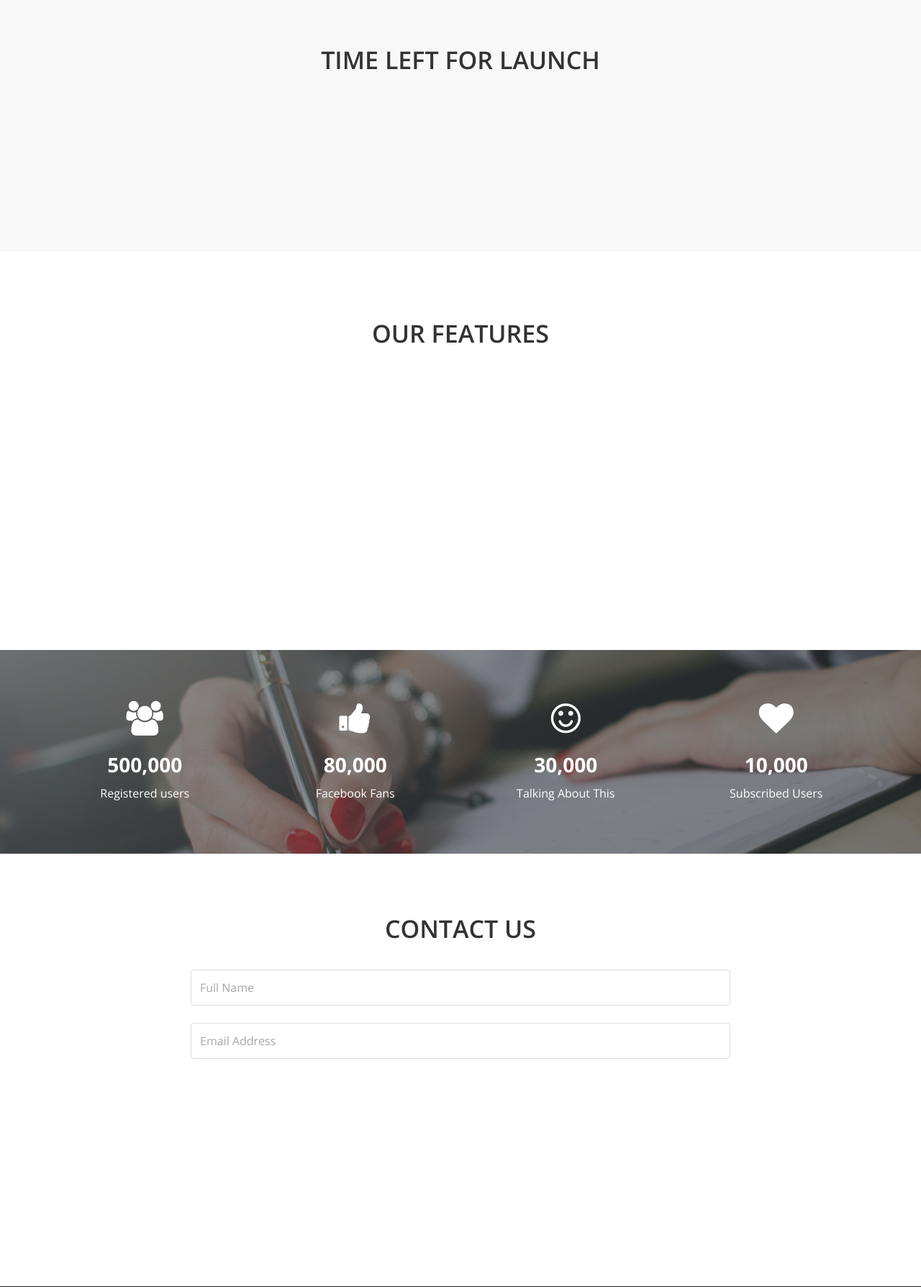
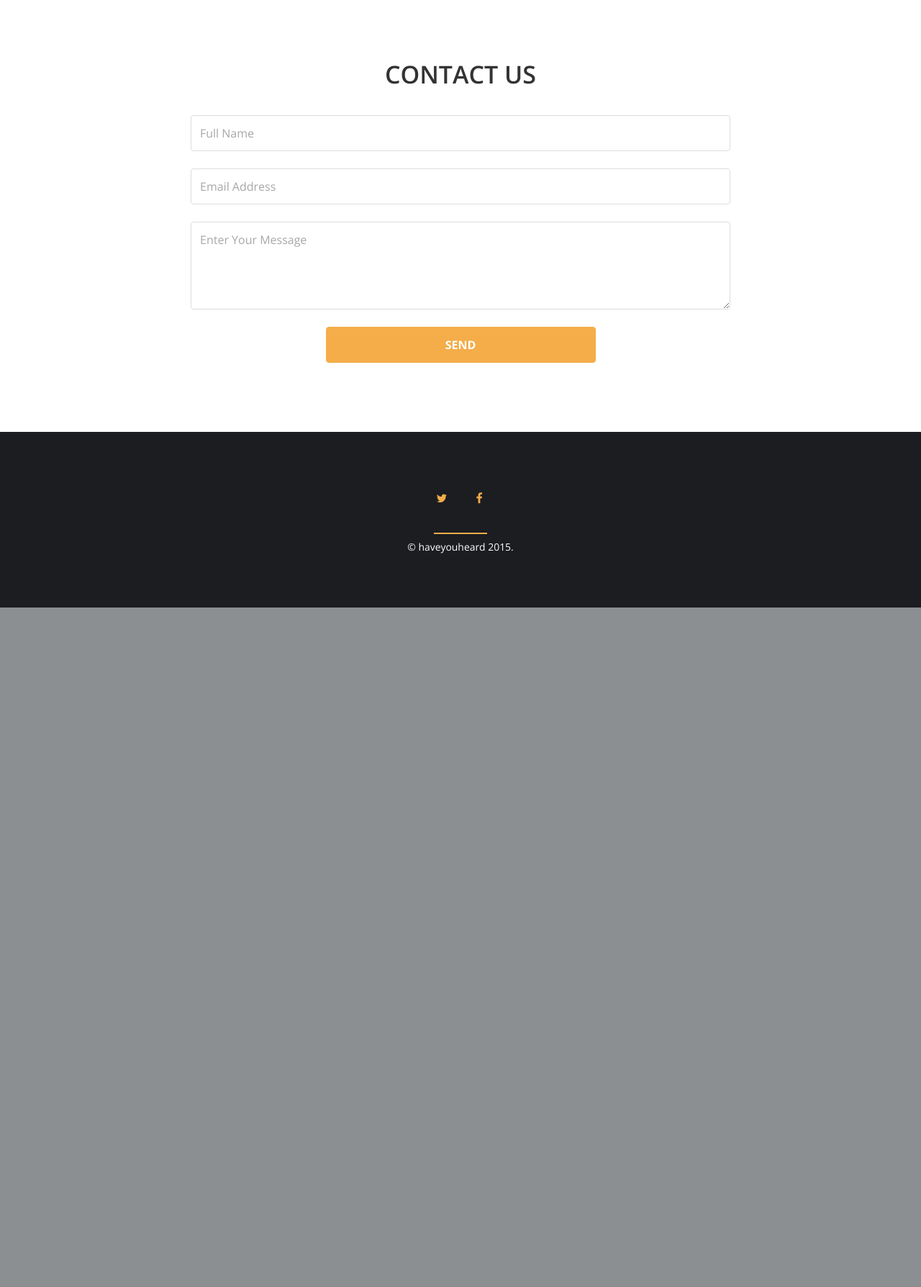
Before and after one commit to alexcrawley/hyh-django, a Django app: page / in a window 1280 px wide. Shown: the part 777-2565 px from the top of the page at 72% size. After the commit the page ends 1621 px from the top, so only its background shows below. Run offline with Django 3.2, Linux system fonts and the light colour scheme; some libraries are stand-ins or nearby versions.

Commit message:
Make landign page a bit nicer

```diff
--- a/apps/notifications/forms.py
+++ b/apps/notifications/forms.py
@@ -2,4 +2,4 @@ from django import forms
 
 
 class SubscribeForm(forms.Form):
-    email = forms.EmailField()
+    email = forms.EmailField(label='')
--- a/templates/landing_page.html
+++ b/templates/landing_page.html
@@ -32,7 +32,10 @@
     <header class="row">
       <div class="col-md-6 col-sm-6">
         <!--logo-->
-        <div class="logo"> <img src="{% static 'img/logo.png' %}" data-at2x="{% static 'img/logo@2x.png' %}" alt="logo"> </div>
+        <div class="logo">
+          <h2>haveyouheard.london</h2>
+          Discover a different London
+        </div>
         <!--logo end-->
       </div>
       <div class="col-md-6 col-sm-6 clearfix">
@@ -40,7 +43,6 @@
         <ul class="social text-center">
           <li><a href="https://twitter.com/" target="_blank"><i class="fa fa-twitter"></i></a></li>
           <li><a href="https://www.facebook.com/" target="_blank"><i class="fa fa-facebook"></i></a></li>
-          <li><a href="https://plus.google.com/" target="_blank"><i class="fa fa-google-plus"></i></a></li>
         </ul>
         <!--social end-->
       </div>
@@ -61,7 +63,6 @@
                 <button type="submit" class="button" name="subscribe">GET ACCESS</button>
               </form>
               <p class="terms">* We won’t spam</p>
-              <p id="mc-notification"></p>
             </div>
             <!--sub-form end-->
           </header>
@@ -75,95 +76,6 @@
 
 </div>
 <!--hero-unit end-->
-
-<!--countdown timer-->
-<div class="timer section-spacing">
-  <div class="container">
-    <h2 class="text-center">TIME LEFT FOR LAUNCH</h2>
-    <div class="row">
-      <div class="col-md-12">
-        <!-- Countdown-->
-        <ul class="countdown text-center">
-          <li class="slide-left"> <span class="days">00</span>
-            <p class="days_ref">days</p>
-          </li>
-          <li class="slide-left seperator">:</li>
-          <li class="slide-bottom"> <span class="hours">00</span>
-            <p class="hours_ref">hours</p>
-          </li>
-          <li class="slide-bottom seperator">:</li>
-          <li class="slide-top"> <span class="minutes">00</span>
-            <p class="minutes_ref">minutes</p>
-          </li>
-          <li class="slide-top seperator">:</li>
-          <li class="slide-right"> <span class="seconds">00</span>
-            <p class="seconds_ref">seconds</p>
-          </li>
-        </ul>
-        <!-- Countdown end-->
-      </div>
-    </div>
-  </div>
-</div>
-<!--countdown timer end-->
-
-<!--features-->
-<section class="features text-center section-spacing">
-  <!--container-->
-  <div class="container">
-    <h2>OUR FEATURES</h2>
-    <div class="row">
-      <div class="col-md-4">
-        <div class="slide-left feature"> <img src="{% static 'img/feature-1.png' %}" data-at2x="{% static 'img/feature-1@2x.png' %}" alt="feature">
-          <h3>Lorem Ipsum</h3>
-          <p>Lorem ipsum dolor sit amet, consectetur adipisicing elit. Corporis, iusto, cupiditate, mollitia harum culpa blanditiis iure nisi.</p>
-        </div>
-      </div>
-      <div class="col-md-4">
-        <div class="slide-top feature"> <img src="{% static 'img/feature-2.png' %}" data-at2x="{% static 'img/feature-2@2x.png' %}" alt="feature">
-          <h3>Lorem Ipsum</h3>
-          <p>Lorem ipsum dolor sit amet, consectetur adipisicing elit. Corporis, iusto, cupiditate, mollitia harum culpa blanditiis iure nisi.</p>
-        </div>
-      </div>
-      <div class="col-md-4">
-        <div class="slide-right feature"> <img src="{% static 'img/feature-3.png' %}" data-at2x="{% static 'img/feature-3@2x.png' %}" alt="feature">
-          <h3>Lorem Ipsum</h3>
-          <p>Lorem ipsum dolor sit amet, consectetur adipisicing elit. Corporis, iusto, cupiditate, mollitia harum culpa blanditiis iure nisi.</p>
-        </div>
-      </div>
-    </div>
-  </div>
-  <!--container end-->
-</section>
-<!--features end-->
-
-<!--counter-->
-<div class="counter text-center">
-  <div class="overlay"></div>
-  <!--container-->
-  <div class="container">
-    <div class="row">
-      <div class="col-sm-3 col-xs-6"> <i class="fa fa-users fa-3x"></i>
-        <h3 class="total-number-1">0</h3>
-        <p>Registered users</p>
-      </div>
-      <div class="col-sm-3 col-xs-6"> <i class="fa fa-thumbs-up fa-3x"></i>
-        <h3 class="total-number-2">0</h3>
-        <p>Facebook Fans</p>
-      </div>
-      <div class="col-sm-3 col-xs-6"> <i class="fa fa-smile-o fa-3x"></i>
-        <h3 class="total-number-3">0</h3>
-        <p>Talking About This</p>
-      </div>
-      <div class="col-sm-3 col-xs-6"> <i class="fa fa-heart fa-3x"></i>
-        <h3 class="total-number-4">0</h3>
-        <p>Subscribed Users</p>
-      </div>
-    </div>
-  </div>
-  <!--container end-->
-</div>
-<!--counter end-->
 
 <!-- contact-->
 <section class="contact section-spacing" id="contact">
@@ -215,12 +127,10 @@
         <ul class="social-footer">
           <li class="slide-left"><a href="https://twitter.com/" target="_blank"><i class="fa fa-twitter"></i></a></li>
           <li class="slide-top"><a href="https://www.facebook.com/" target="_blank"><i class="fa fa-facebook"></i></a></li>
-          <li class="slide-top"><a href="https://plus.google.com/" target="_blank"><i class="fa fa-google-plus"></i></a></li>
-          <li class="slide-right"><a href="https://www.linkedin.com/" target="_blank"><i class="fa fa-linkedin"></i></a></li>
         </ul>
         <!--Social media end-->
 
-        <small class="slide-top">&copy; <span class="bold">Beta</span> 2014.</small></div>
+        <small class="slide-top">&copy; <span class="bold">haveyouheard</span> 2015.</small></div>
     </div>
   </div>
   <!--container end-->
```
Also changed, not shown: apps/experiments/migrations/0002_auto_20150317_0035.py (added).
